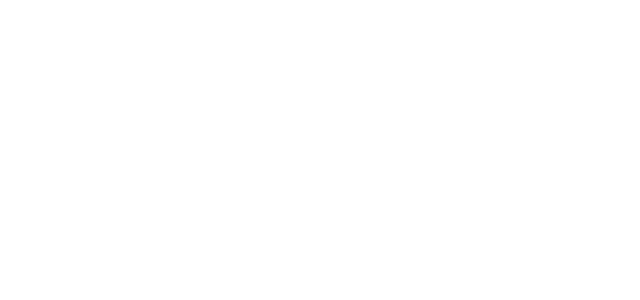
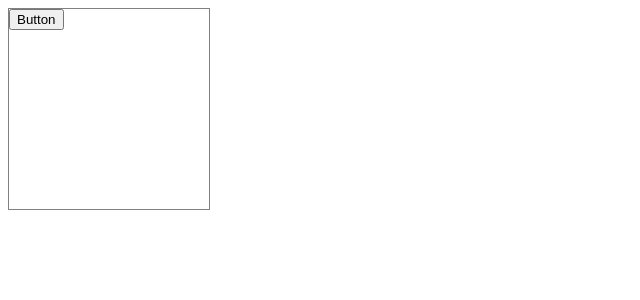
Before and after one commit to akir0/React-TypeScript-Test, a React (Vite) app: page / in a window 1280 px wide. Shown: the top 300 px of the page, without its empty margins (0-640 px from the left). Built offline with nearby package versions, Linux system fonts and the light colour scheme.

Commit message:
feat: first component. props typisation.

```diff
--- a/src/App.tsx
+++ b/src/App.tsx
@@ -1,7 +1,15 @@
 import "./App.css";
+import Card from "./components/Card";
 
 function App() {
-  return <></>;
+  return (
+<div>
+  <Card width="200px" height="200px">
+    <button>Button</button>
+  </Card>
+</div>
+
+  )
 }
 
 export default App;
--- /dev/null
+++ b/src/components/Card.tsx
@@ -0,0 +1,15 @@
+import React from "react";
+
+interface CardProps {
+  width?: string;
+  height?: string;
+  children?: React.ReactChild | React.ReactNode;
+}
+
+const Card = ({ width, height, children }: CardProps) => {
+  return (
+    <div style={{ width, height, border: "1px solid gray" }}>{children}</div>
+  );
+};
+
+export default Card;
--- a/src/main.tsx
+++ b/src/main.tsx
@@ -1,10 +1,6 @@
-import React from 'react'
-import ReactDOM from 'react-dom/client'
-import App from './App.tsx'
-import './index.css'
+import React from "react";
+import ReactDOM from "react-dom/client";
+import App from "./App.tsx";
+import "./index.css";
 
-ReactDOM.createRoot(document.getElementById('root')!).render(
-  <React.StrictMode>
-    <App />
-  </React.StrictMode>,
-)
+ReactDOM.createRoot(document.getElementById("root")!).render(<App />);
```
